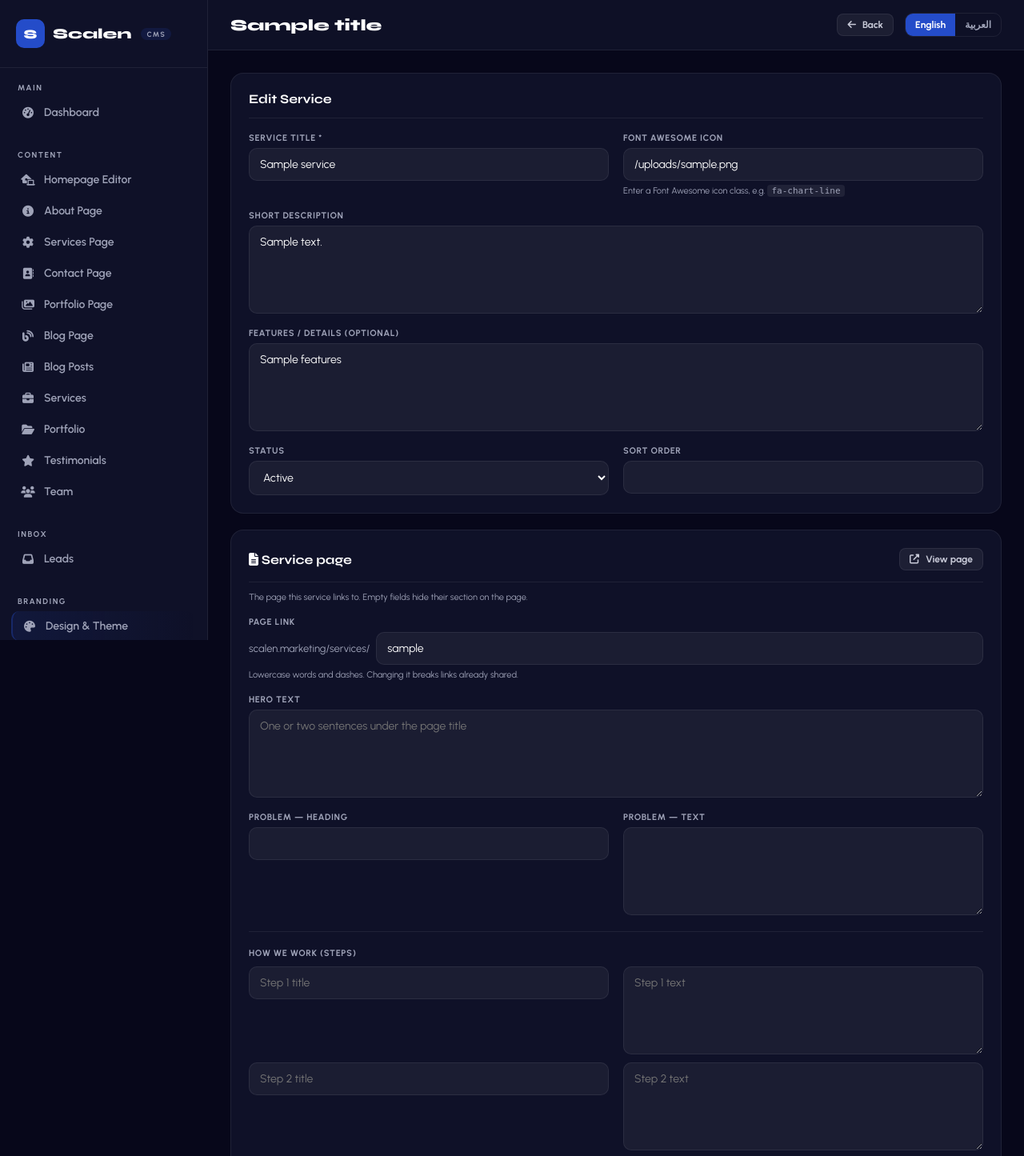
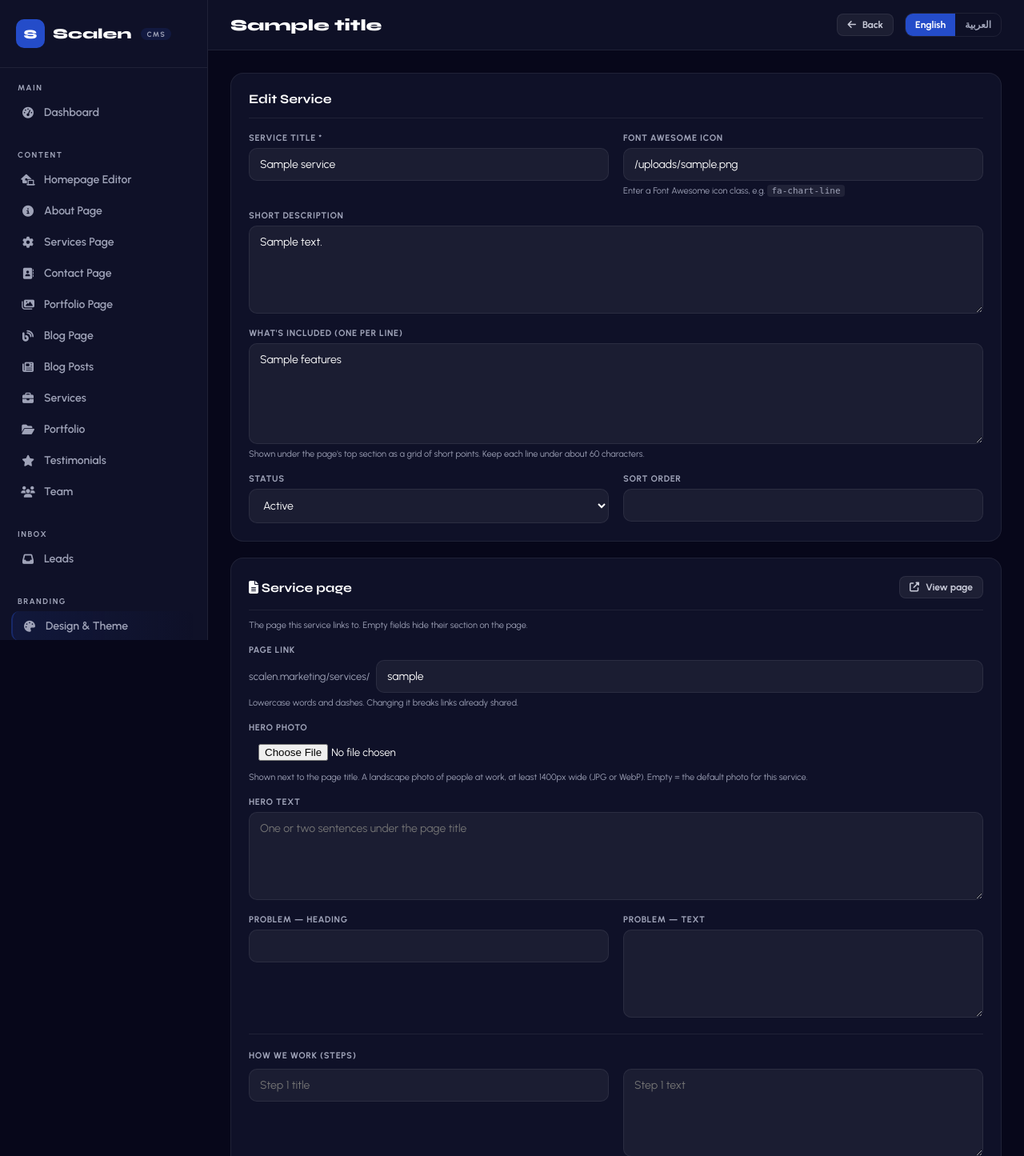
Before and after one commit to omarshahin96/scalen-cms, a Node project: template views/services/form.ejs in a window 1280 px wide. Shown: the top 1445 px of the page at 80% size. Run offline with Node 20 templates, Linux system fonts and the light colour scheme; the template is opened without the code that fills it: most values are stand-ins (such as "Sample title", 1, 10 or a date in 2020).

Commit message:
Services: hero photo upload for the service page
- "Hero photo" field in the Service page card: upload, preview, remove
  (back to the website's default photo). Set in English, shared by Arabic
- /api/services/:slug always returns the English hero photo
- "Features" field renamed to "What's included (one per line)" with a hint,
  since the website now shows it as a grid of short points

Co-Authored-By: Claude Opus 5.5 <noreply@anthropic.com>
Claude-Session: https://claude.ai/code/session_018aBhdT71GHPwPNUDWLRK9C

```diff
--- a/routes/api.js
+++ b/routes/api.js
@@ -90,9 +90,12 @@ router.get('/services', (req, res) => {
 // GET /api/services/:slug — one service page: detail parsed, plus the projects it links to
 router.get('/services/:slug', (req, res) => {
   const lang = i18n.apiLang(req);
-  const row = i18n.localizeRow('services', db.prepare("SELECT * FROM services WHERE slug = ? AND status='active'").get(req.params.slug), lang);
+  const base = db.prepare("SELECT * FROM services WHERE slug = ? AND status='active'").get(req.params.slug);
+  const row = i18n.localizeRow('services', base, lang);
   if (!row) return res.status(404).json({ error: 'Not found' });
   try { row.detail = row.detail ? JSON.parse(row.detail) : {}; } catch { row.detail = {}; }
+  // The hero photo is set once (in English) and shared by both languages
+  try { row.detail.hero_image = (JSON.parse(base.detail || '{}') || {}).hero_image || ''; } catch { row.detail.hero_image = ''; }
   const ids = (Array.isArray(row.detail.related) ? row.detail.related : []).map(Number).filter(Boolean);
   row.projects = ids.map(id => i18n.localizeRow('portfolio', db.prepare("SELECT * FROM portfolio WHERE id = ? AND status='active'").get(id), lang))
     .filter(Boolean)
--- a/views/services/form.ejs
+++ b/views/services/form.ejs
@@ -2,7 +2,7 @@
     <a href="/services" class="btn btn-ghost btn-sm"><i class="fas fa-arrow-left"></i> Back</a>
 <%- include('../partials/footer') %>
 
-<form action="/services<%= service ? '/' + service.id + '?_method=PUT' : '' %>" method="POST">
+<form action="/services<%= service ? '/' + service.id + '?_method=PUT' : '' %>" method="POST" enctype="multipart/form-data">
   <div class="grid-2" style="align-items:start">
     <div class="card" style="grid-column:1/-1">
       <div class="card-header"><div class="card-title"><%= service ? 'Edit Service' : 'New Service' %></div></div>
@@ -21,8 +21,9 @@
           <textarea name="description" rows="3" placeholder="Brief description shown on the services section…"><%= service ? service.description || '' : '' %></textarea>
         </div>
         <div class="form-group span-2">
-          <label>Features / Details (optional)</label>
-          <textarea name="features" rows="5" placeholder="List features or detailed content for the service page…"><%= service ? service.features || '' : '' %></textarea>
+          <label>What's included (one per line)</label>
+          <textarea name="features" rows="6" placeholder="One short point per line, e.g. Full tracking setup (Pixel, CAPI, GA4)"><%= service ? service.features || '' : '' %></textarea>
+          <div class="form-hint">Shown under the page's top section as a grid of short points. Keep each line under about 60 characters.</div>
         </div>
         <div class="form-group">
           <label>Status</label>
@@ -58,6 +59,19 @@
           <div class="d-flex" style="align-items:center;gap:8px"><span class="text-grey text-sm">scalen.marketing/services/</span>
             <input type="text" name="slug" value="<%= service ? v(service.slug) : '' %>" placeholder="performance-media-buying" <%= _ar ? 'disabled' : '' %> style="flex:1"></div>
           <div class="form-hint">Lowercase words and dashes. Changing it breaks links already shared<%= _ar ? ' — edit it in English' : '' %>.</div>
+        </div>
+        <div class="form-group span-2">
+          <label>Hero photo</label>
+          <% if (_ar) { %>
+            <div class="form-hint">Set in English (the same photo shows on both languages).</div>
+          <% } else { %>
+            <% if (d.hero_image) { %>
+              <img src="<%= d.hero_image %>" alt="" class="img-preview" style="max-width:320px;border-radius:8px;display:block;margin-bottom:10px">
+              <label style="display:flex;gap:8px;align-items:center;font-weight:500;font-size:13px;margin-bottom:10px;text-transform:none;letter-spacing:0"><input type="checkbox" name="hero_image_remove" value="1"> Remove — use the default photo</label>
+            <% } %>
+            <input type="file" name="hero_image_file" accept="image/jpeg,image/png,image/webp">
+            <div class="form-hint">Shown next to the page title. A landscape photo of people at work, at least 1400px wide (JPG or WebP). <%= d.hero_image ? 'Upload a new one to replace it.' : 'Empty = the default photo for this service.' %></div>
+          <% } %>
         </div>
         <div class="form-group span-2">
           <label>Hero text</label>
```
Also changed, not shown: routes/services.js (+17 -4 lines).
